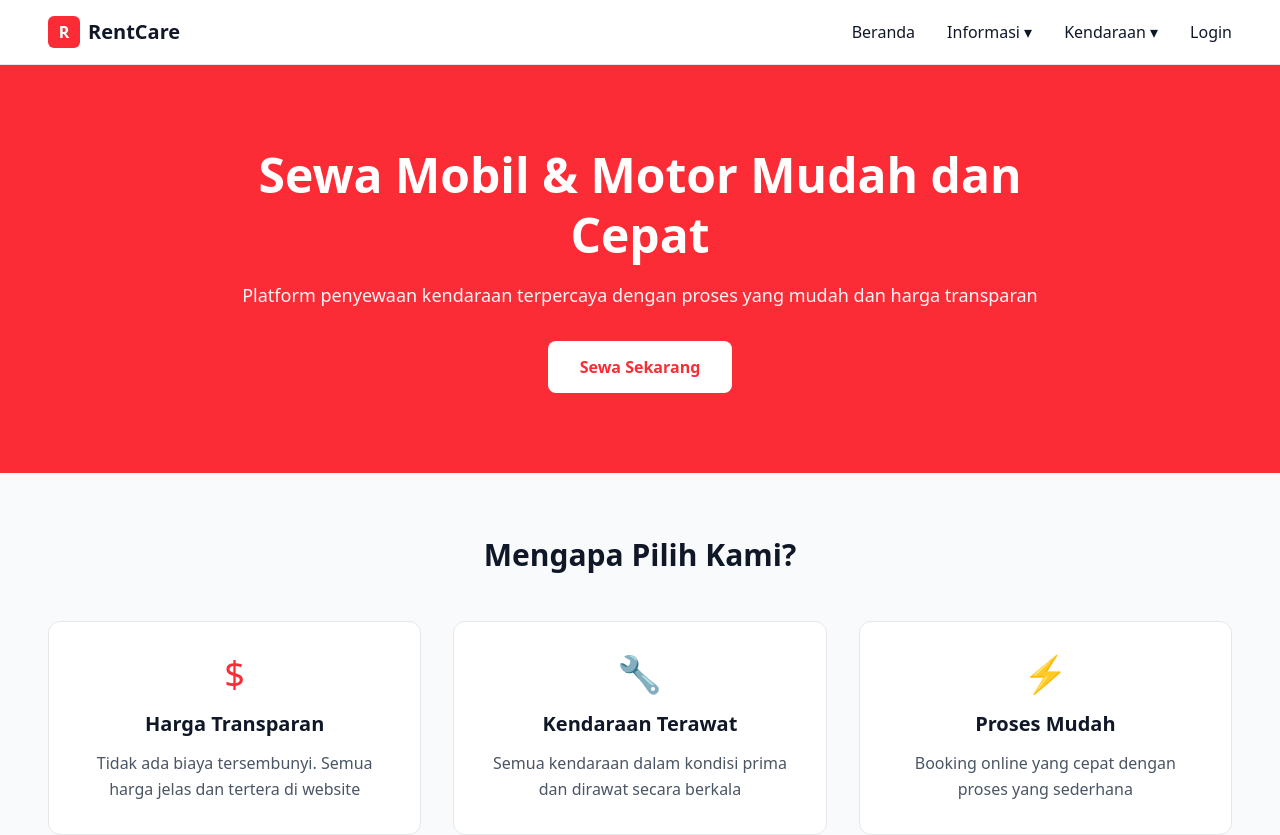
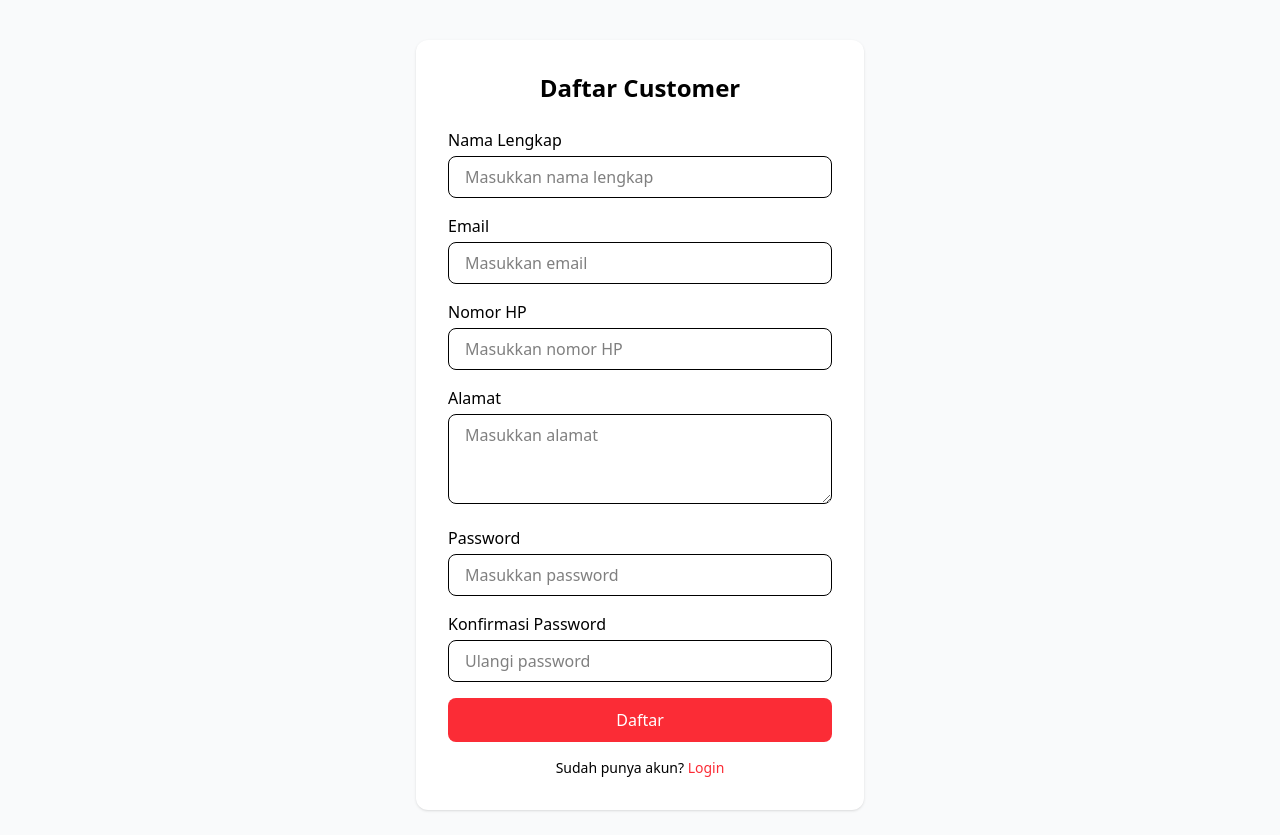
Before and after one commit to alzzneon/Tugas-Akhir, a React app in the folder frontend/: page /register in a window 1280 px wide. Before the commit this address led to /. Shown: the top 835 px of the page. Built offline with nearby package versions, Linux system fonts and the light colour scheme; no server answers; the HTML template or start-up script is replaced by a standard one.

Commit message:
reistrasi login cust

```diff
--- a/frontend/src/App.jsx
+++ b/frontend/src/App.jsx
@@ -23,6 +23,8 @@ import ProfilePage from "./pages/ProfilePage";
 import Home from "./pages/Customer/Home";
 import Mobil from "./pages/Customer/Mobil";
 import Motor from "./pages/Customer/Motor";
+import Login from "./pages/Customer/Login";
+import Register from "./pages/Customer/Register";
 
 function ProtectedRoute({ children }) {
   const token = localStorage.getItem("token");
@@ -41,6 +43,9 @@ export default function App() {
       <Route path="/" element={<Home />} />
       <Route path="/mobil" element={<Mobil />} />
       <Route path="/motor" element={<Motor />} />
+
+      <Route path="/login" element={<Login />} />
+      <Route path="/register" element={<Register />} />
 
       {/* ADMIN LOGIN */}
       <Route path="/admin/login" element={<LoginAdmin />} />
--- a/frontend/src/Components/Public/Header.jsx
+++ b/frontend/src/Components/Public/Header.jsx
@@ -1,12 +1,47 @@
-import { useState } from "react";
-import { Link } from "react-router-dom";
+import { useEffect, useState } from "react";
+import { Link, useNavigate } from "react-router-dom";
 
 export default function Header() {
+  const navigate = useNavigate();
+
   const [showInfoDropdown, setShowInfoDropdown] = useState(false);
   const [showKendaraanDropdown, setShowKendaraanDropdown] = useState(false);
   const [showAkunDropdown, setShowAkunDropdown] = useState(false);
+  const [user, setUser] = useState(null);
 
-  const isLoggedIn = false; // TODO: ganti dari state/context
+  useEffect(() => {
+    const userData = localStorage.getItem("user");
+    if (userData) {
+      setUser(JSON.parse(userData));
+    }
+  }, []);
+
+  const isLoggedIn = !!user;
+
+  const handleLogout = () => {
+    localStorage.removeItem("token");
+    localStorage.removeItem("user");
+    setUser(null);
+    navigate("/login");
+  };
+
+  const toggleInfoDropdown = () => {
+    setShowInfoDropdown((prev) => !prev);
+    setShowKendaraanDropdown(false);
+    setShowAkunDropdown(false);
+  };
+
+  const toggleKendaraanDropdown = () => {
+    setShowKendaraanDropdown((prev) => !prev);
+    setShowInfoDropdown(false);
+    setShowAkunDropdown(false);
+  };
+
+  const toggleAkunDropdown = () => {
+    setShowAkunDropdown((prev) => !prev);
+    setShowInfoDropdown(false);
+    setShowKendaraanDropdown(false);
+  };
 
   return (
     <header className="relative z-50 bg-white border-b border-gray-200 px-12 py-4">
@@ -23,18 +58,22 @@ export default function Header() {
             Beranda
           </Link>
 
-          {/* ✅ Informasi dropdown (FIX: hover di wrapper) */}
+          {/* Informasi */}
           <div
             className="relative"
             onMouseEnter={() => setShowInfoDropdown(true)}
             onMouseLeave={() => setShowInfoDropdown(false)}
           >
-            <button className="text-gray-900 font-medium hover:text-red-500">
+            <button
+              type="button"
+              onClick={toggleInfoDropdown}
+              className="text-gray-900 font-medium hover:text-red-500 cursor-pointer"
+            >
               Informasi ▾
             </button>
 
             {showInfoDropdown && (
-              <div className="absolute top-full left-0 mt-2 bg-white border border-gray-200 rounded-lg shadow-lg min-w-[200px] py-2 z-50">
+              <div className="absolute top-full left-0 bg-white border border-gray-200 rounded-lg shadow-lg min-w-[200px] py-2 z-50">
                 <Link
                   to="/tentang"
                   className="block px-5 py-3 text-gray-900 hover:bg-gray-50"
@@ -63,18 +102,22 @@ export default function Header() {
             )}
           </div>
 
-          {/* ✅ Kendaraan dropdown (FIX: hover di wrapper) */}
+          {/* Kendaraan */}
           <div
             className="relative"
             onMouseEnter={() => setShowKendaraanDropdown(true)}
             onMouseLeave={() => setShowKendaraanDropdown(false)}
           >
-            <button className="text-gray-900 font-medium hover:text-red-500">
+            <button
+              type="button"
+              onClick={toggleKendaraanDropdown}
+              className="text-gray-900 font-medium hover:text-red-500 cursor-pointer"
+            >
               Kendaraan ▾
             </button>
 
             {showKendaraanDropdown && (
-              <div className="absolute top-full left-0 pt-2 bg-white border border-gray-200 rounded-lg shadow-lg min-w-[160px] py-2 z-50">
+              <div className="absolute top-full left-0 bg-white border border-gray-200 rounded-lg shadow-lg min-w-[160px] py-2 z-50">
                 <Link
                   to="/mobil"
                   className="block px-5 py-3 text-gray-900 hover:bg-gray-50"
@@ -91,21 +134,25 @@ export default function Header() {
             )}
           </div>
 
-          {/* ✅ Conditional Akun/Username */}
+          {/* Akun */}
           {isLoggedIn ? (
             <div
               className="relative"
               onMouseEnter={() => setShowAkunDropdown(true)}
               onMouseLeave={() => setShowAkunDropdown(false)}
             >
-              <button className="text-gray-900 font-medium hover:text-red-500">
-                Username ▾
+              <button
+                type="button"
+                onClick={toggleAkunDropdown}
+                className="text-gray-900 font-medium hover:text-red-500 cursor-pointer"
+              >
+                {user?.full_name || "Akun"} ▾
               </button>
 
               {showAkunDropdown && (
-                <div className="absolute top-full right-0 mt-2 bg-white border border-gray-200 rounded-lg shadow-lg min-w-[160px] py-2 z-50">
+                <div className="absolute top-full right-0 bg-white border border-gray-200 rounded-lg shadow-lg min-w-[180px] py-2 z-50">
                   <Link
-                    to="/profil"
+                    to="/profile"
                     className="block px-5 py-3 text-gray-900 hover:bg-gray-50"
                   >
                     Profil
@@ -117,7 +164,11 @@ export default function Header() {
                     Riwayat
                   </Link>
                   <hr className="my-2 border-gray-200" />
-                  <button className="block w-full text-left px-5 py-3 text-red-500 hover:bg-gray-50">
+                  <button
+                    type="button"
+                    onClick={handleLogout}
+                    className="block w-full text-left px-5 py-3 text-red-500 hover:bg-gray-50"
+                  >
                     Logout
                   </button>
                 </div>
--- a/frontend/src/pages/Customer/Login.jsx
+++ b/frontend/src/pages/Customer/Login.jsx
@@ -0,0 +1,103 @@
+import { useState } from "react";
+import { useNavigate, Link } from "react-router-dom";
+import axios from "axios";
+
+export default function Login() {
+  const navigate = useNavigate();
+
+  const [form, setForm] = useState({
+    email: "",
+    password: "",
+  });
+
+  const [loading, setLoading] = useState(false);
+  const [error, setError] = useState("");
+
+  const handleChange = (e) => {
+    setForm({
+      ...form,
+      [e.target.name]: e.target.value,
+    });
+  };
+
+  const handleSubmit = async (e) => {
+    e.preventDefault();
+    setLoading(true);
+    setError("");
+
+    try {
+      const res = await axios.post("http://127.0.0.1:8000/api/login", form);
+
+      localStorage.setItem("token", res.data.token);
+      localStorage.setItem("user", JSON.stringify(res.data.user));
+
+      // kalau admin masuk ke dashboard admin
+      if (res.data.user.role === "admin") {
+        navigate("/admin/dashboard");
+      } else {
+        navigate("/");
+      }
+    } catch (err) {
+      setError(err.response?.data?.message || "Login gagal");
+    } finally {
+      setLoading(false);
+    }
+  };
+
+  return (
+    <div className="min-h-screen flex items-center justify-center bg-gray-50 px-4">
+      <div className="w-full max-w-md bg-white rounded-xl shadow p-8">
+        <h1 className="text-2xl font-bold mb-6 text-center">Login Customer</h1>
+
+        {error && (
+          <div className="mb-4 bg-red-100 text-red-600 px-4 py-2 rounded">
+            {error}
+          </div>
+        )}
+
+        <form onSubmit={handleSubmit} className="space-y-4">
+          <div>
+            <label className="block mb-1 font-medium">Email</label>
+            <input
+              type="email"
+              name="email"
+              value={form.email}
+              onChange={handleChange}
+              className="w-full border rounded-lg px-4 py-2"
+              placeholder="Masukkan email"
+              required
+            />
+          </div>
+
+          <div>
+            <label className="block mb-1 font-medium">Password</label>
+            <input
+              type="password"
+              name="password"
+              value={form.password}
+              onChange={handleChange}
+              className="w-full border rounded-lg px-4 py-2"
+              placeholder="Masukkan password"
+              required
+            />
+          </div>
+
+          <button
+            type="submit"
+            disabled={loading}
+            className="w-full bg-red-500 text-white py-2 rounded-lg hover:bg-red-600"
+          >
+            {loading ? "Loading..." : "Login"}
+          </button>
+        </form>
+
+        <p className="text-center mt-4 text-sm">
+          Belum punya akun?{" "}
+          <Link to="/register" className="text-red-500 font-medium">
+            Daftar
+          </Link>
+        </p>
+      </div>
+    </div>
+  );
+}
--- /dev/null
+++ b/frontend/src/pages/Customer/Register.jsx
@@ -0,0 +1,180 @@
+import { useState } from "react";
+import { useNavigate, Link } from "react-router-dom";
+import axios from "axios";
+
+export default function Register() {
+  const navigate = useNavigate();
+
+  const [form, setForm] = useState({
+    full_name: "",
+    email: "",
+    phone_number: "",
+    address: "",
+    password: "",
+    password_confirmation: "",
+  });
+
+  const [loading, setLoading] = useState(false);
+  const [error, setError] = useState("");
+
+  const handleChange = (e) => {
+    setForm((prev) => ({
+      ...prev,
+      [e.target.name]: e.target.value,
+    }));
+  };
+
+  const handleSubmit = async (e) => {
+    e.preventDefault();
+    setLoading(true);
+    setError("");
+
+    try {
+      const res = await axios.post("http://127.0.0.1:8000/api/register", form);
+
+      localStorage.setItem("token", res.data.token);
+      localStorage.setItem("user", JSON.stringify(res.data.user));
+
+      navigate("/");
+    } catch (err) {
+      if (err.response?.data?.errors) {
+        const firstError = Object.values(err.response.data.errors)[0][0];
+        setError(firstError);
+      } else {
+        setError(err.response?.data?.message || "Register gagal");
+      }
+    } finally {
+      setLoading(false);
+    }
+  };
+
+  return (
+    <div className="min-h-screen flex items-center justify-center bg-gray-50 px-4 py-10">
+      <div className="w-full max-w-md bg-white rounded-xl shadow p-8">
+        <h1 className="text-2xl font-bold mb-6 text-center">Daftar Customer</h1>
+
+        {error && (
+          <div className="mb-4 bg-red-100 text-red-600 px-4 py-3 rounded-lg text-sm leading-relaxed">
+            {error}
+          </div>
+        )}
+
+        <form onSubmit={handleSubmit} className="space-y-4">
+          <div>
+            <label htmlFor="full_name" className="block mb-1 font-medium">
+              Nama Lengkap
+            </label>
+            <input
+              id="full_name"
+              type="text"
+              name="full_name"
+              value={form.full_name}
+              onChange={handleChange}
+              className="w-full border rounded-lg px-4 py-2 outline-none focus:ring-2 focus:ring-red-300"
+              placeholder="Masukkan nama lengkap"
+              required
+            />
+          </div>
+
+          <div>
+            <label htmlFor="email" className="block mb-1 font-medium">
+              Email
+            </label>
+            <input
+              id="email"
+              type="email"
+              name="email"
+              value={form.email}
+              onChange={handleChange}
+              className="w-full border rounded-lg px-4 py-2 outline-none focus:ring-2 focus:ring-red-300"
+              placeholder="Masukkan email"
+              required
+            />
+          </div>
+
+          <div>
+            <label htmlFor="phone_number" className="block mb-1 font-medium">
+              Nomor HP
+            </label>
+            <input
+              id="phone_number"
+              type="text"
+              name="phone_number"
+              value={form.phone_number}
+              onChange={handleChange}
+              className="w-full border rounded-lg px-4 py-2 outline-none focus:ring-2 focus:ring-red-300"
+              placeholder="Masukkan nomor HP"
+              required
+            />
+          </div>
+
+          <div>
+            <label htmlFor="address" className="block mb-1 font-medium">
+              Alamat
+            </label>
+            <textarea
+              id="address"
+              name="address"
+              value={form.address}
+              onChange={handleChange}
+              className="w-full border rounded-lg px-4 py-2 outline-none focus:ring-2 focus:ring-red-300"
+              placeholder="Masukkan alamat"
+              rows="3"
+              required
+            />
+          </div>
+
+          <div>
+            <label htmlFor="password" className="block mb-1 font-medium">
+              Password
+            </label>
+            <input
+              id="password"
+              type="password"
+              name="password"
+              value={form.password}
+              onChange={handleChange}
+              className="w-full border rounded-lg px-4 py-2 outline-none focus:ring-2 focus:ring-red-300"
+              placeholder="Masukkan password"
+              required
+            />
+          </div>
+
+          <div>
+            <label
+              htmlFor="password_confirmation"
+              className="block mb-1 font-medium"
+            >
+              Konfirmasi Password
+            </label>
+            <input
+              id="password_confirmation"
+              type="password"
+              name="password_confirmation"
+              value={form.password_confirmation}
+              onChange={handleChange}
+              className="w-full border rounded-lg px-4 py-2 outline-none focus:ring-2 focus:ring-red-300"
+              placeholder="Ulangi password"
+              required
+            />
+          </div>
+
+          <button
+            type="submit"
+            disabled={loading}
+            className="w-full bg-red-500 text-white py-2.5 rounded-lg hover:bg-red-600 disabled:opacity-70"
+          >
+            {loading ? "Loading..." : "Daftar"}
+          </button>
+        </form>
+
+        <p className="text-center mt-4 text-sm">
+          Sudah punya akun?{" "}
+          <Link to="/login" className="text-red-500 font-medium hover:underline">
+            Login
+          </Link>
+        </p>
+      </div>
+    </div>
+  );
+}
```
Also changed, not shown: 1 other file (tests, documents, lock files or other folders).
